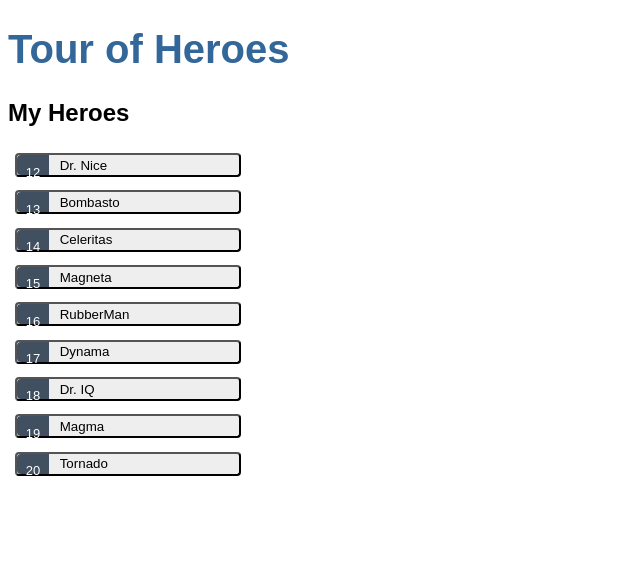
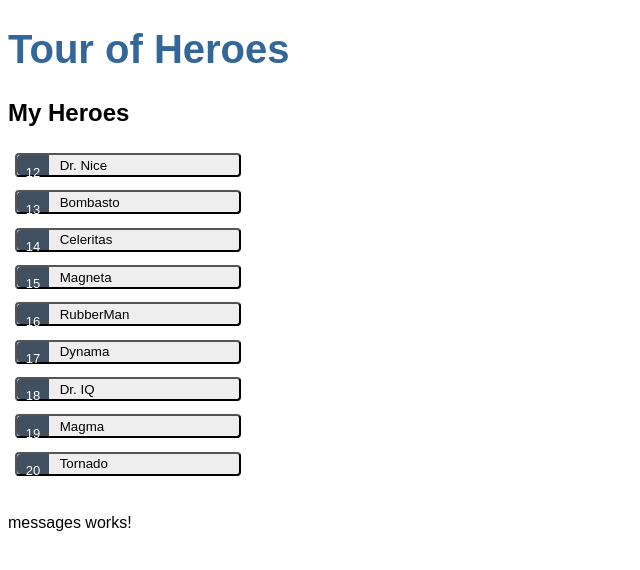
Before and after one commit to toshiaki-suzuki/angular-tour-of-heroes-not-stand-alone, an Angular app: page / in a window 1280 px wide. Shown: the top 570 px of the page, without its empty margins (0-640 px from the left). Built offline with nearby package versions, Linux system fonts and the light colour scheme.

Commit message:
Add message component

```diff
--- a/src/app/app.component.html
+++ b/src/app/app.component.html
@@ -1,2 +1,3 @@
 <h1>{{title}}</h1>
 <app-heroes></app-heroes>
+<app-messages></app-messages>
--- a/src/app/app.module.ts
+++ b/src/app/app.module.ts
@@ -7,12 +7,14 @@
 import { FormsModule } from '@angular/forms'; // <-- NgModel lives here
 import { NgFor, NgIf, UpperCasePipe } from '@angular/common';
 import { HeroDetailComponent } from './hero-detail/hero-detail.component';
+import { MessagesComponent } from './messages/messages.component';
 
 @NgModule({
   declarations: [
     AppComponent,
     HeroesComponent,
-    HeroDetailComponent
+    HeroDetailComponent,
+    MessagesComponent
   ],
   imports: [
     BrowserModule,
--- /dev/null
+++ b/src/app/messages/messages.component.html
@@ -0,0 +1 @@
+<p>messages works!</p>
```
Also changed, not shown: src/app/messages/messages.component.ts (added, +10 -0 lines), src/app/messages/messages.component.css (added), 1 other file (tests, documents, lock files or other folders).
